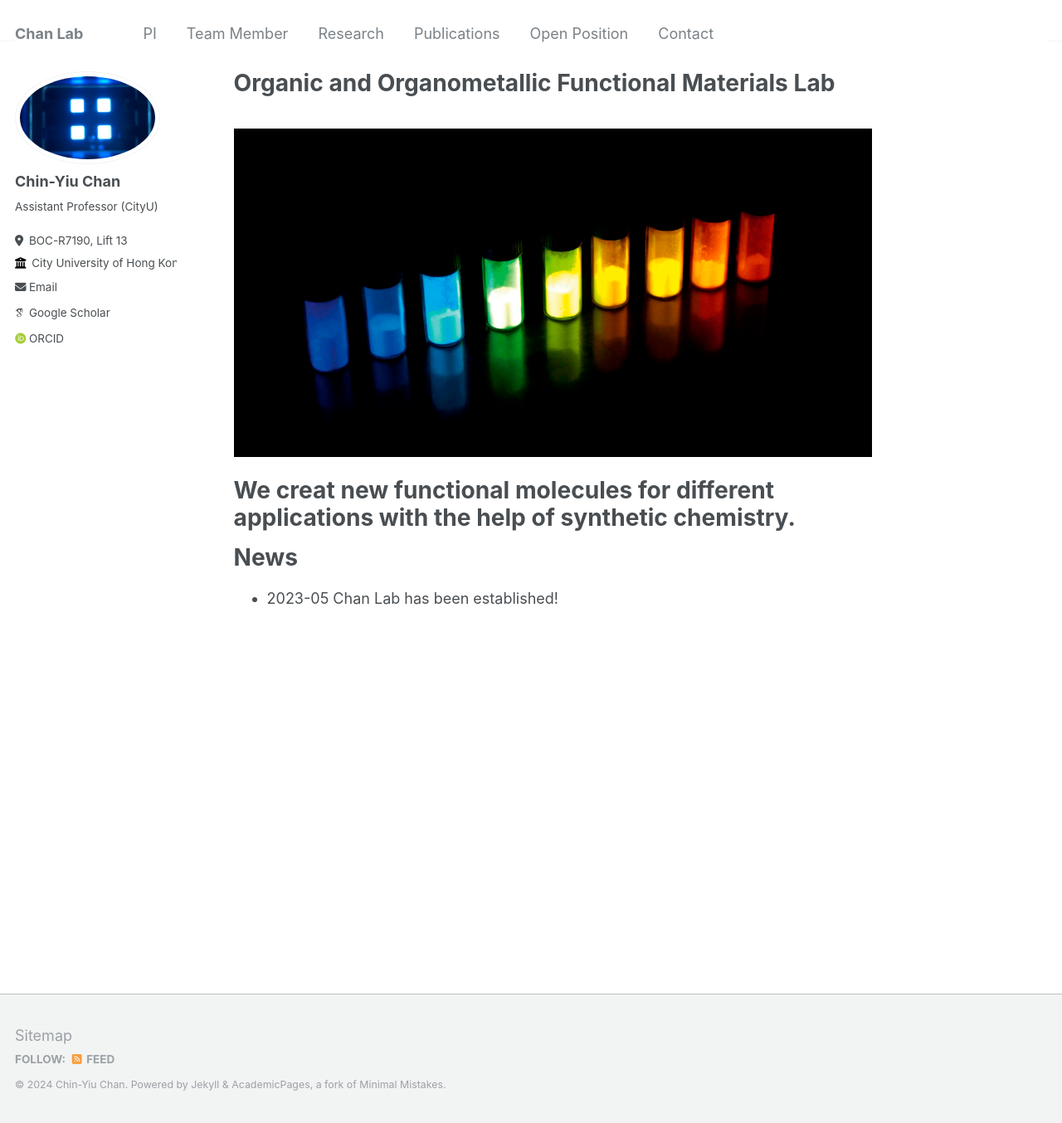
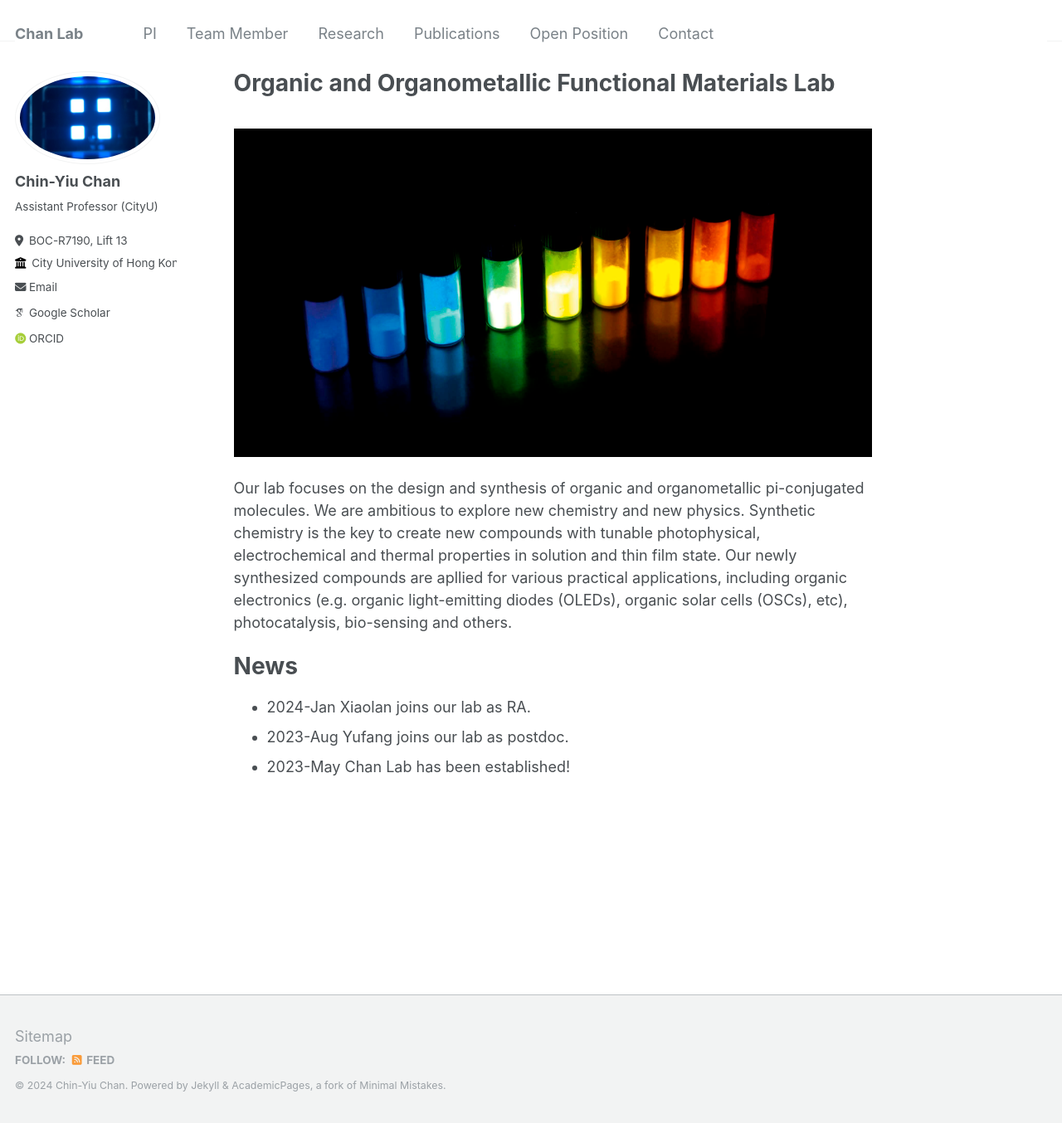
Before and after one commit to cychan-chem/chinychan.github.io, a Jekyll site: the page built from _pages/about.md, in a window 1280 px wide and 1354 px high. Shown: the whole window at 83% size. Built offline with Jekyll 4.4.1, drawn with Linux system fonts in a browser that asks for light colours; some web fonts are replaced.

Commit message:
Update about.md

```diff
--- a/_pages/about.md
+++ b/_pages/about.md
@@ -9,9 +9,10 @@ redirect_from:
 <br/> <img src='/images/figure4.jpg'>
 
 
-We creat new functional molecules for different applications with the help of synthetic chemistry.
-======
+Our lab focuses on the design and synthesis of organic and organometallic pi-conjugated molecules. We are ambitious to explore new chemistry and new physics. Synthetic chemistry is the key to create new compounds with tunable photophysical, electrochemical and thermal properties in solution and thin film state. Our newly synthesized compounds are apllied for various practical applications, including organic electronics (e.g. organic light-emitting diodes (OLEDs), organic solar cells (OSCs), etc), photocatalysis, bio-sensing and others.
 
 News
 ======
-* 2023-05      Chan Lab has been established!
+* 2024-Jan      Xiaolan joins our lab as RA.
+* 2023-Aug      Yufang joins our lab as postdoc.
+* 2023-May      Chan Lab has been established!
```
